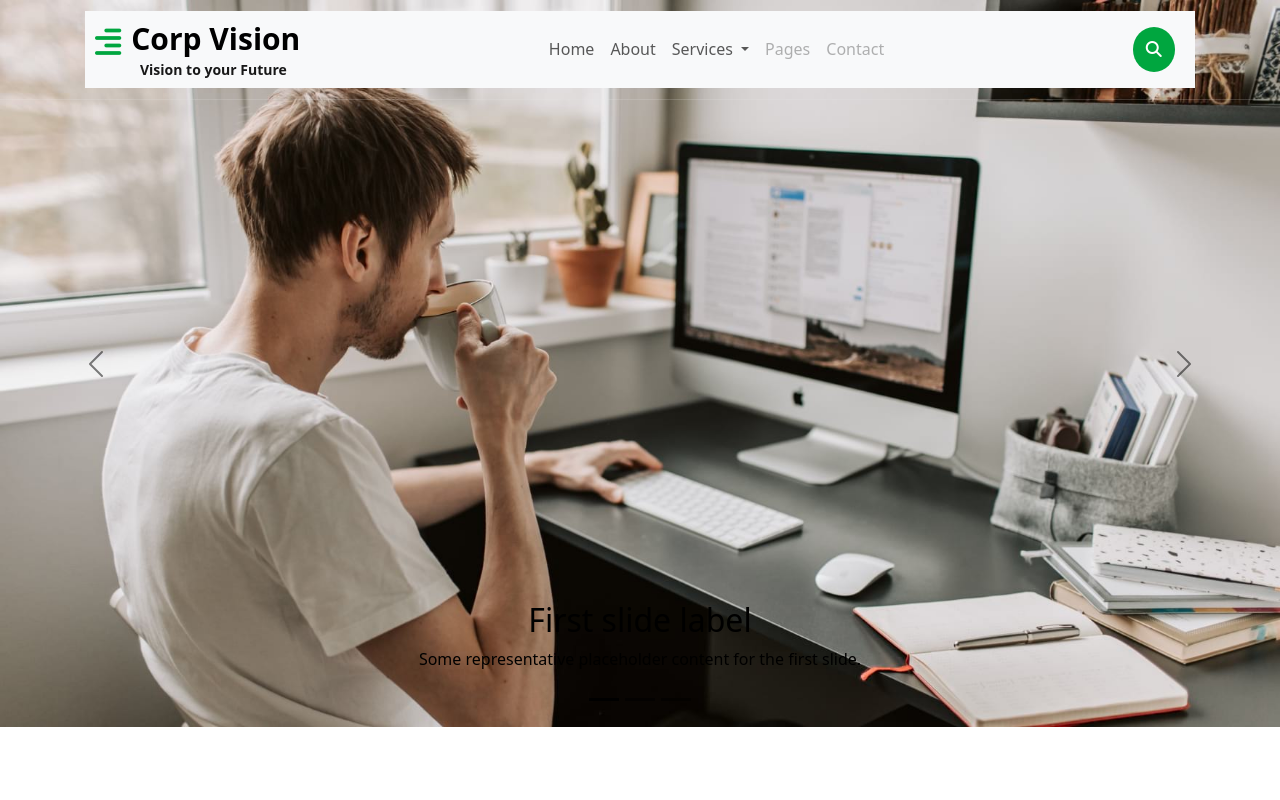
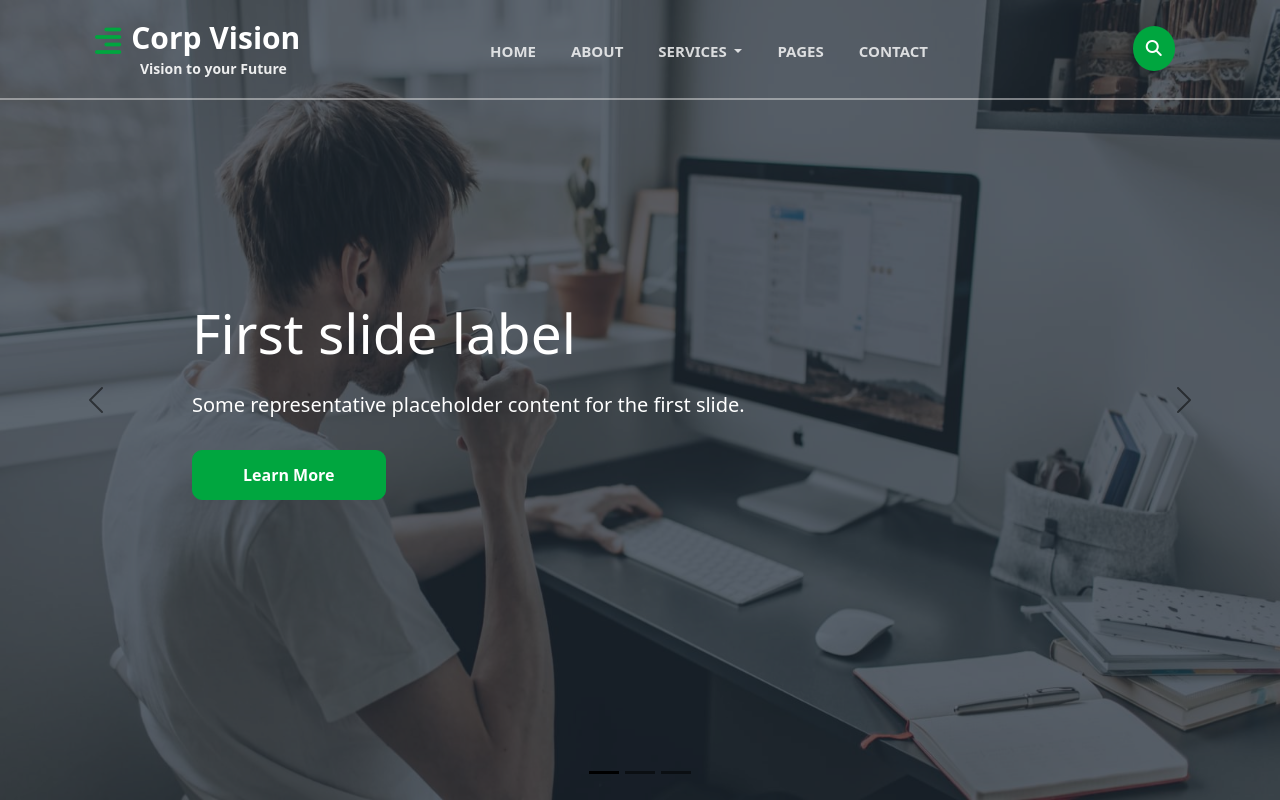
Before and after one commit to Ng-HuuDev/bootstrap-corpvision-btnhom, a plain HTML site: page index.html in a window 1280 px wide. Drawn offline with nearby package versions, Linux system fonts and the light colour scheme.

Commit message:
AD carousel

```diff
--- a/css/index.css
+++ b/css/index.css
@@ -13,7 +13,7 @@ header.main-header {
   display: grid;
   align-items: center;
   z-index: 10;
-  border-bottom: 1px solid rgba(231, 231, 231, 0.18);
+  border-bottom: 2px solid rgba(231, 231, 231, 0.473);
 }
 
 .navbar {
@@ -25,8 +25,23 @@ header.main-header {
 
 .navbar .navbar-collapse {
   display: flex;
-  flex-grow: 1;
+  justify-content: space-between;
+  /* flex-grow: 1; */
   align-items: center;
+}
+
+.navbar .navbar-collapse li {
+  padding: 0 25px 0 10px;
+}
+
+.navbar-expand-lg .navbar-nav .nav-link {
+  transition: all 0.5s ease;
+  padding: 14px 0 10px;
+  font-size: 15px;
+  font-weight: 600;
+  color: #fff;
+  opacity: 0.8;
+  text-transform: uppercase;
 }
 
 /* menu */
@@ -42,6 +57,7 @@ header.main-header {
 /* css log */
 
 .navbar .navbar-brand {
+  color: #fff;
   margin: 0;
   padding: 0;
   font-size: 30px;
@@ -50,6 +66,7 @@ header.main-header {
 }
 
 .navbar .navbar-brand span.logo {
+  color: #fff;
   text-transform: none;
   display: block;
   font-size: 14px;
@@ -397,3 +414,74 @@ header.main-header {
 } */
 
 /* ------------------CAROUSEL-------------- */
+
+.carousel-caption {
+  position: absolute;
+  right: 0;
+  bottom: 50%;
+  left: 15%;
+  padding-top: 1.25rem;
+  padding-bottom: 1.25rem;
+  color: #fff !important;
+  transform: translateY(50%);
+  text-align: left;
+}
+.carousel-item {
+  position: relative;
+  min-width: 100vh;
+}
+
+.carousel-item::before {
+  content: "";
+  width: 100%;
+  height: 100%;
+  background: rgba(29, 42, 55, 0.7);
+  position: absolute;
+  top: 0;
+  left: 0;
+}
+
+.carousel-caption h2 {
+  font-size: 55px;
+  margin-bottom: 18px;
+}
+
+.carousel-caption p {
+  font-size: 20px;
+  margin-top: 24px;
+  margin-bottom: 0;
+}
+
+.carousel-caption .btn_carousel {
+  padding: 30px 0 0;
+}
+.carousel-caption button {
+  text-transform: capitalize;
+  color: #fff;
+  background: #00a63f;
+  font-size: 16px;
+  font-weight: bold;
+  line-height: 18px;
+  border: 1px solid #00a63f;
+  padding: 15px 50px;
+  border-radius: 10px;
+}
+
+.carousel-item img {
+  min-height: 100vh;
+  background-size: cover;
+  background-repeat: no-repeat;
+  background-position: top;
+}
+
+.shape {
+  fill: #fff !important;
+  width: 100%;
+  position: absolute;
+  bottom: 0;
+  left: 0;
+}
+
+.shape svg {
+  width: 100%;
+}
--- a/index.html
+++ b/index.html
@@ -32,7 +32,7 @@
      <header id="site-header" class="fixed-top main-header">
       <div class="container ">
       <div>
-        <nav class="navbar navbar-expand-lg navbar-light bg-light">
+        <nav class="navbar navbar-expand-lg navbar-light">
           <a class="navbar-brand h1" href="#">
             <span> <i class="fa fa-align-right"> </i></span>Corp Vision
             <span class="logo">Vision to your Future</span>
@@ -137,27 +137,13 @@
         </div>
         <div class="carousel-inner">
           <div class="carousel-item active" data-bs-interval="10000">
-            <img src="./img_corp vision/b1.jpg" class="d-block w-100" alt="...">
-            <div class="carousel-caption d-none d-md-block">
+            <img src="./img_corp vision/b1.jpg" class="d-block w-100" alt="anh 1">
+            <div class="carousel-caption ">
               <h2>First slide label</h2>
               <p>Some representative placeholder content for the first slide.</p>
+              <div class="btn_carousel"><button> learn more</button></div>
             </div>
           </div>
-          <div class="carousel-item" data-bs-interval="2000">
-            <img src="./img_corp vision/b2.jpg" class="d-block w-100" alt="...">
-            <div class="carousel-caption d-none d-md-block">
-              <h2>Second slide label</h2>
-              <p>Some representative placeholder content for the second slide.</p>
-            </div>
-          </div>
-          <div class="carousel-item">
-            <img src="./img_corp vision/b3.jpg" class="d-block w-100" alt="...">
-            <div class="carousel-caption d-none d-md-block">
-              <h2>Third slide label</h2>
-              <p>Some representative placeholder content for the third slide.</p>
-            </div>
-          </div>
-        </div>
         <button class="carousel-control-prev" type="button" data-bs-target="#carouselExampleDark" data-bs-slide="prev">
           <span class="carousel-control-prev-icon" aria-hidden="true"></span>
           <span class="visually-hidden">Previous</span>
@@ -166,6 +152,14 @@
           <span class="carousel-control-next-icon" aria-hidden="true"></span>
           <span class="visually-hidden">Next</span>
         </button>
+      </div>
+      <div class="shape">
+        <svg xmlns="http://www.w3.org/2000/svg" viewBox="0 0 1440 280">
+          <path fill-opacity="1">
+            <animate attributeName="d" dur="20000ms" repeatCount="indefinite" values="M0,160L48,181.3C96,203,192,245,288,261.3C384,277,480,267,576,234.7C672,203,768,149,864,117.3C960,85,1056,75,1152,90.7C1248,107,1344,149,1392,170.7L1440,192L1440,320L1392,320C1344,320,1248,320,1152,320C1056,320,960,320,864,320C768,320,672,320,576,320C480,320,384,320,288,320C192,320,96,320,48,320L0,320Z; M0,160L48,181.3C96,203,192,245,288,234.7C384,224,480,160,576,133.3C672,107,768,117,864,138.7C960,160,1056,192,1152,197.3C1248,203,1344,181,1392,170.7L1440,160L1440,320L1392,320C1344,320,1248,320,1152,320C1056,320,960,320,864,320C768,320,672,320,576,320C480,320,384,320,288,320C192,320,96,320,48,320L0,320Z;												 M0,64L48,74.7C96,85,192,107,288,133.3C384,160,480,192,576,170.7C672,149,768,75,864,80C960,85,1056,171,1152,181.3C1248,192,1344,128,1392,96L1440,64L1440,320L1392,320C1344,320,1248,320,1152,320C1056,320,960,320,864,320C768,320,672,320,576,320C480,320,384,320,288,320C192,320,96,320,48,320L0,320Z;
+              M0,160L48,181.3C96,203,192,245,288,261.3C384,277,480,267,576,234.7C672,203,768,149,864,117.3C960,85,1056,75,1152,90.7C1248,107,1344,149,1392,170.7L1440,192L1440,320L1392,320C1344,320,1248,320,1152,320C1056,320,960,320,864,320C768,320,672,320,576,320C480,320,384,320,288,320C192,320,96,320,48,320L0,320Z;"></animate>
+          </path>
+        </svg>
       </div>
      </section>
     <!-- Bootstrap JavaScript Libraries -->
```
